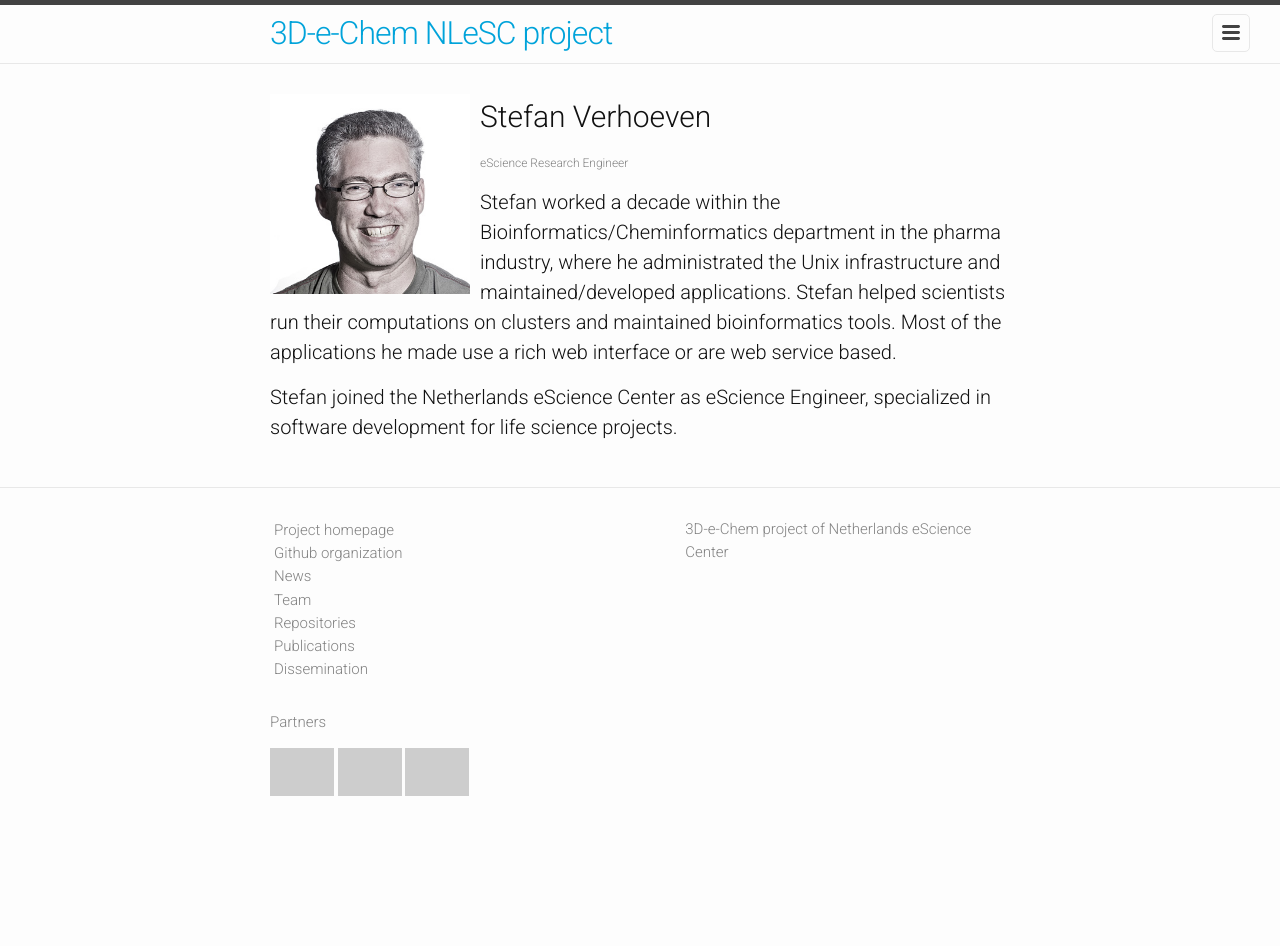
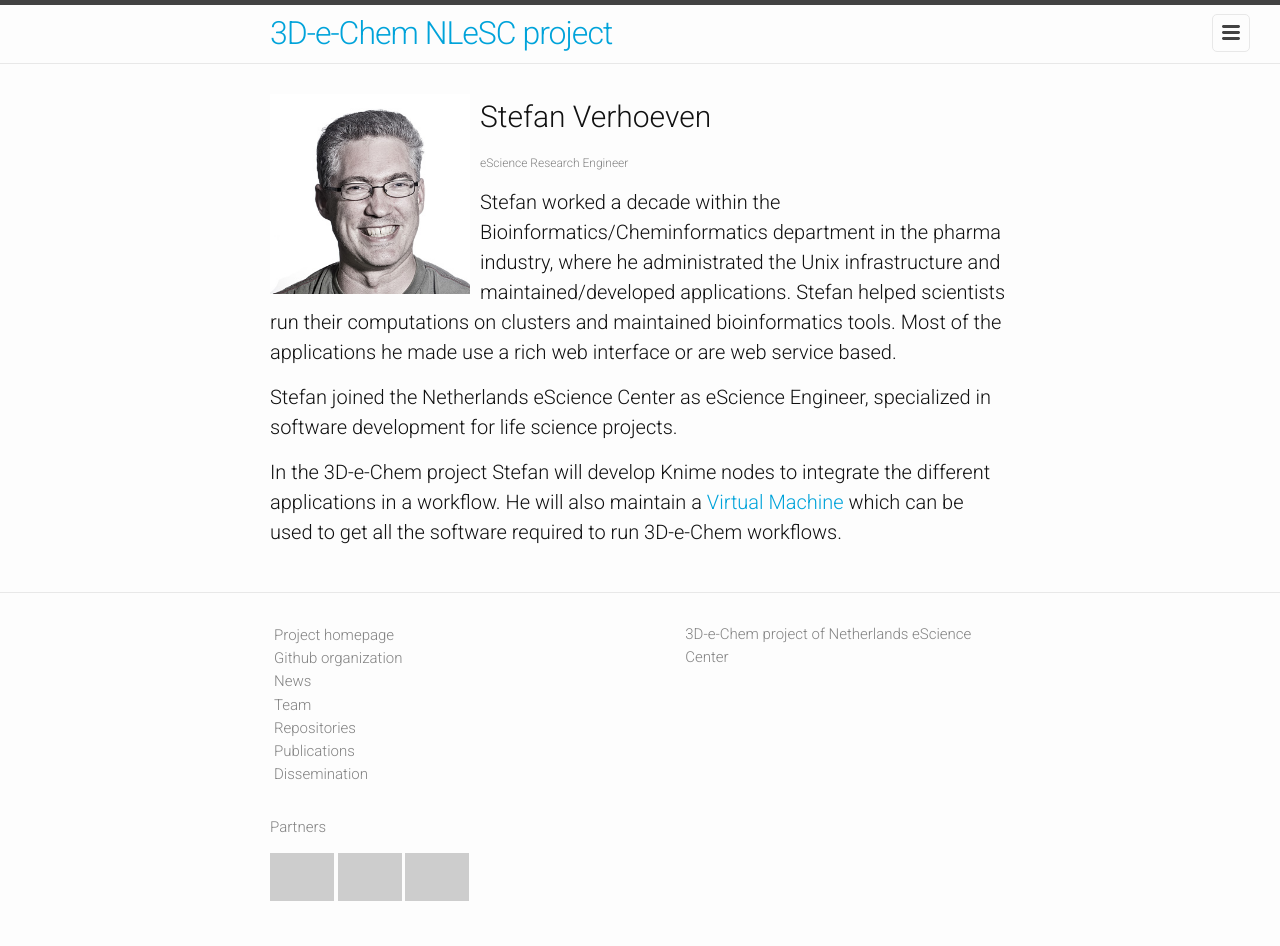
Before and after one commit to 3D-e-Chem/3D-e-Chem.github.io, a Jekyll site: the page built from _team_members/stefan_verhoeven.md, in a window 1280 px wide. Built offline with Jekyll 4.4.1, drawn with Linux system fonts in a browser that asks for light colours; a style sheet for code colours, icons or effects is not loaded; before the commit the page ends 900 px from its top, so only the background shows below that; grey boxes are pictures that could not be loaded.

Commit message:
Added what will I do in project.

```diff
--- a/_includes/team.html
+++ b/_includes/team.html
@@ -1,4 +1,4 @@
-<h2><a name="team"></a><span class="mega-octicon octicon-organization"/><span class="octitext">Team</span></h2>
+<h2><a name="team"></a><span class="mega-octicon octicon-organization"></span><span class="octitext">Team</span></h2>
 
 <div class="team-members">
 {% for member in site.team_members %}
--- a/_team_members/stefan_verhoeven.md
+++ b/_team_members/stefan_verhoeven.md
@@ -7,3 +7,5 @@ Stefan worked a decade within the Bioinformatics/Cheminformatics department in t
 Most of the applications he made use a rich web interface or are web service based.
 
 Stefan joined the Netherlands eScience Center as eScience Engineer, specialized in software development for life science projects.
+
+In the 3D-e-Chem project Stefan will develop Knime nodes to integrate the different applications in a workflow. He will also maintain a <a href="https://3d-e-chem.github.io/3D-e-Chem-VM">Virtual Machine</a> which can be used to get all the software required to run 3D-e-Chem workflows.
```
